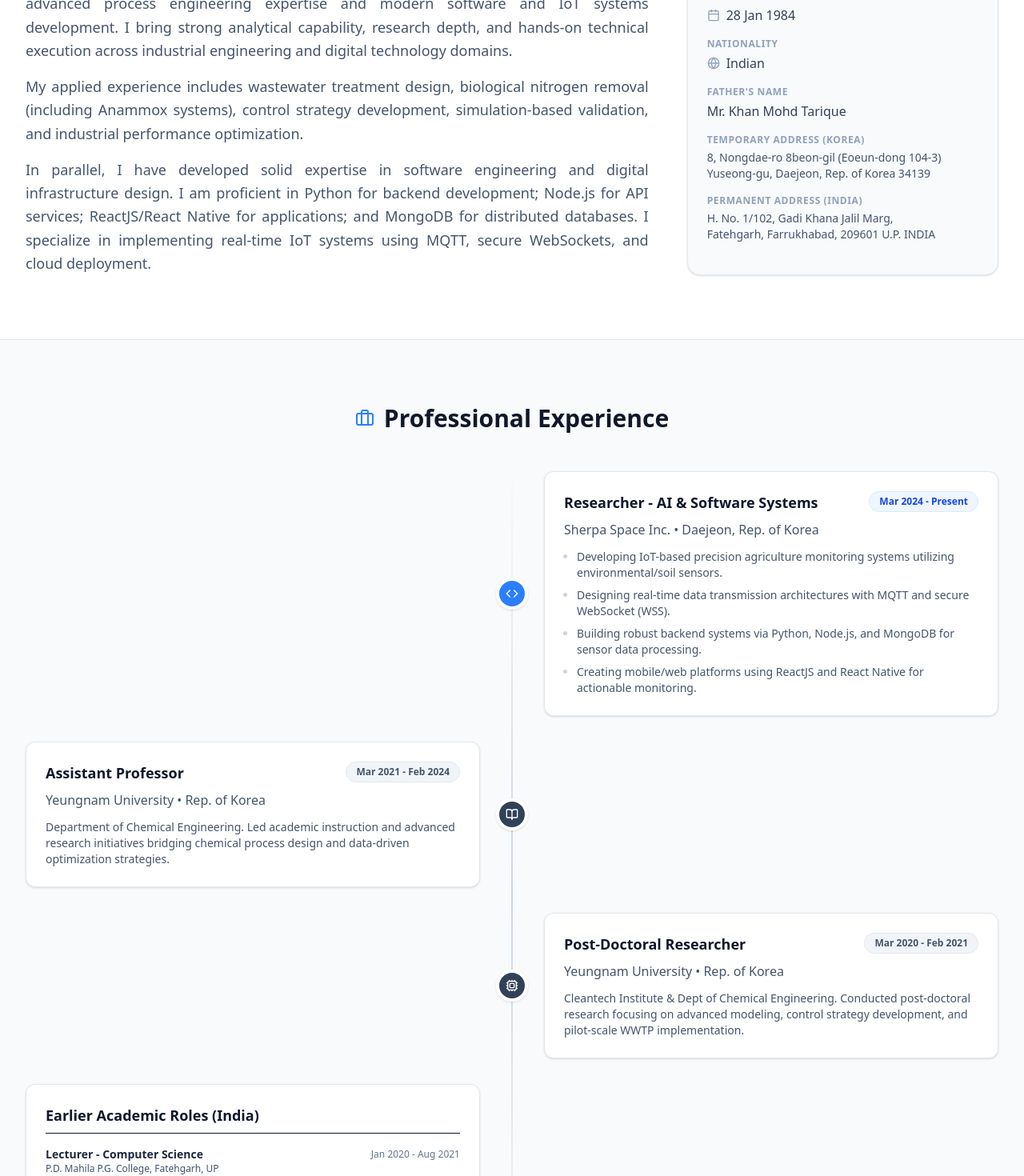
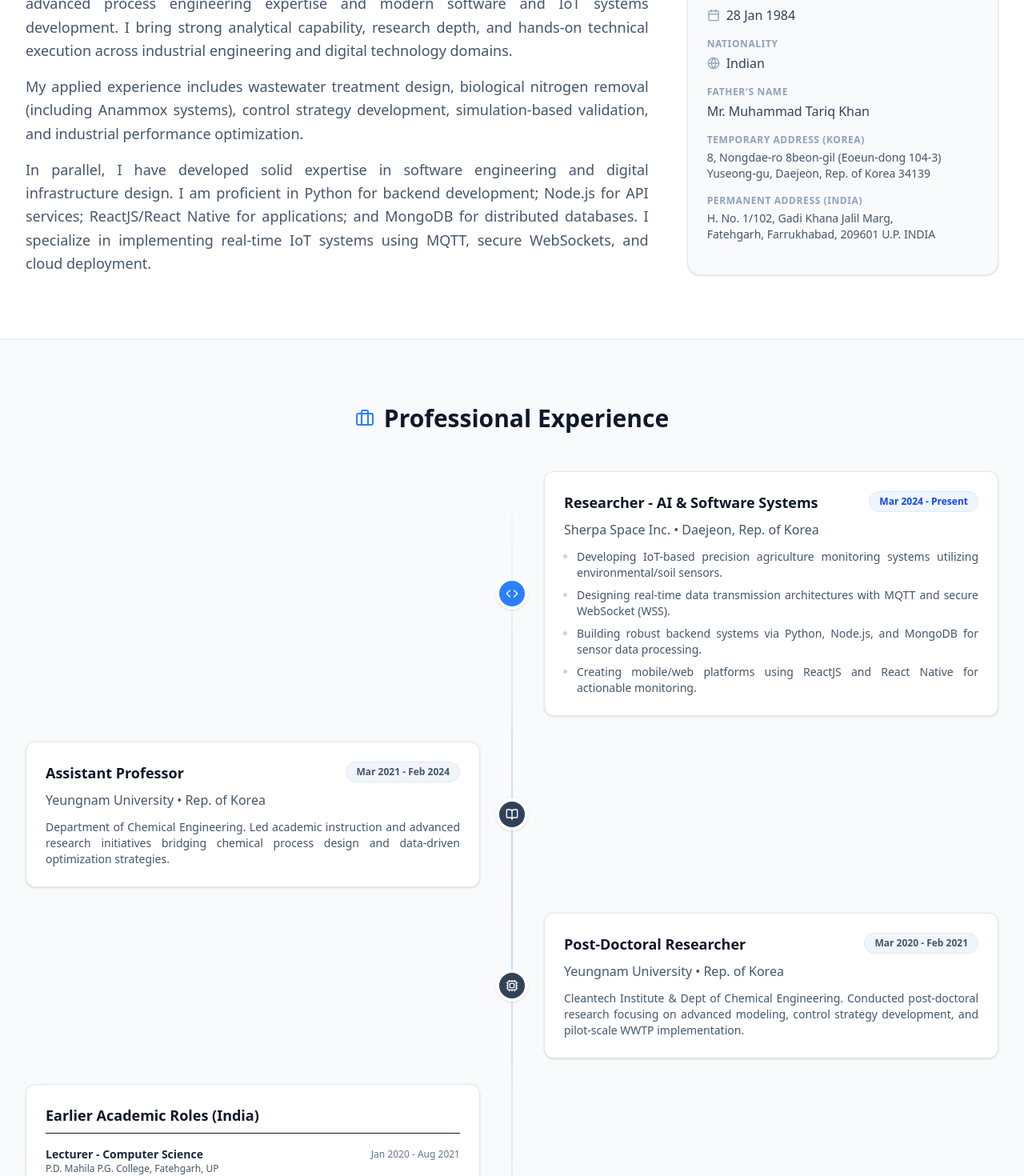
Before and after one commit to ANK078/alam-portfolio, a React (Vite) app: page / in a window 1280 px wide. Shown: the part 820-2290 px from the top of the page at 80% size. Built offline with nearby package versions, Linux system fonts and the light colour scheme; the HTML template or start-up script is replaced by a standard one.

Commit message:
Fix father's name and adjust text alignment
Updated text alignment for better readability and corrected the father's name.

```diff
--- a/src/App.jsx
+++ b/src/App.jsx
@@ -232,7 +232,7 @@ const Portfolio = () => {
                       Father's Name
                     </p>
                     <p className="text-slate-700 font-medium">
-                      Mr. Khan Mohd Tarique
+                      Mr. Muhammad Tariq Khan
                     </p>
                   </div>
                   <div>
@@ -291,7 +291,7 @@ const Portfolio = () => {
                 <h4 className="text-md text-slate-600 font-medium mb-3">
                   Sherpa Space Inc. • Daejeon, Rep. of Korea
                 </h4>
-                <ul className="text-sm text-slate-600 space-y-2 list-disc pl-4 marker:text-slate-300">
+                <ul className="text-sm text-slate-600 space-y-2 list-disc pl-4 marker:text-slate-300" style={{ textAlign: 'justify' }}>
                   <li>
                     Developing IoT-based precision agriculture monitoring
                     systems utilizing environmental/soil sensors.
@@ -329,7 +329,7 @@ const Portfolio = () => {
                 <h4 className="text-md text-slate-600 font-medium mb-3">
                   Yeungnam University • Rep. of Korea
                 </h4>
-                <p className="text-sm text-slate-600">
+                <p className="text-sm text-slate-600" style={{ textAlign: 'justify' }}>
                   Department of Chemical Engineering. Led academic instruction
                   and advanced research initiatives bridging chemical process
                   design and data-driven optimization strategies.
@@ -354,7 +354,7 @@ const Portfolio = () => {
                 <h4 className="text-md text-slate-600 font-medium mb-3">
                   Yeungnam University • Rep. of Korea
                 </h4>
-                <p className="text-sm text-slate-600">
+                <p className="text-sm text-slate-600" style={{ textAlign: 'justify' }}>
                   Cleantech Institute & Dept of Chemical Engineering. Conducted
                   post-doctoral research focusing on advanced modeling, control
                   strategy development, and pilot-scale WWTP implementation.
```
